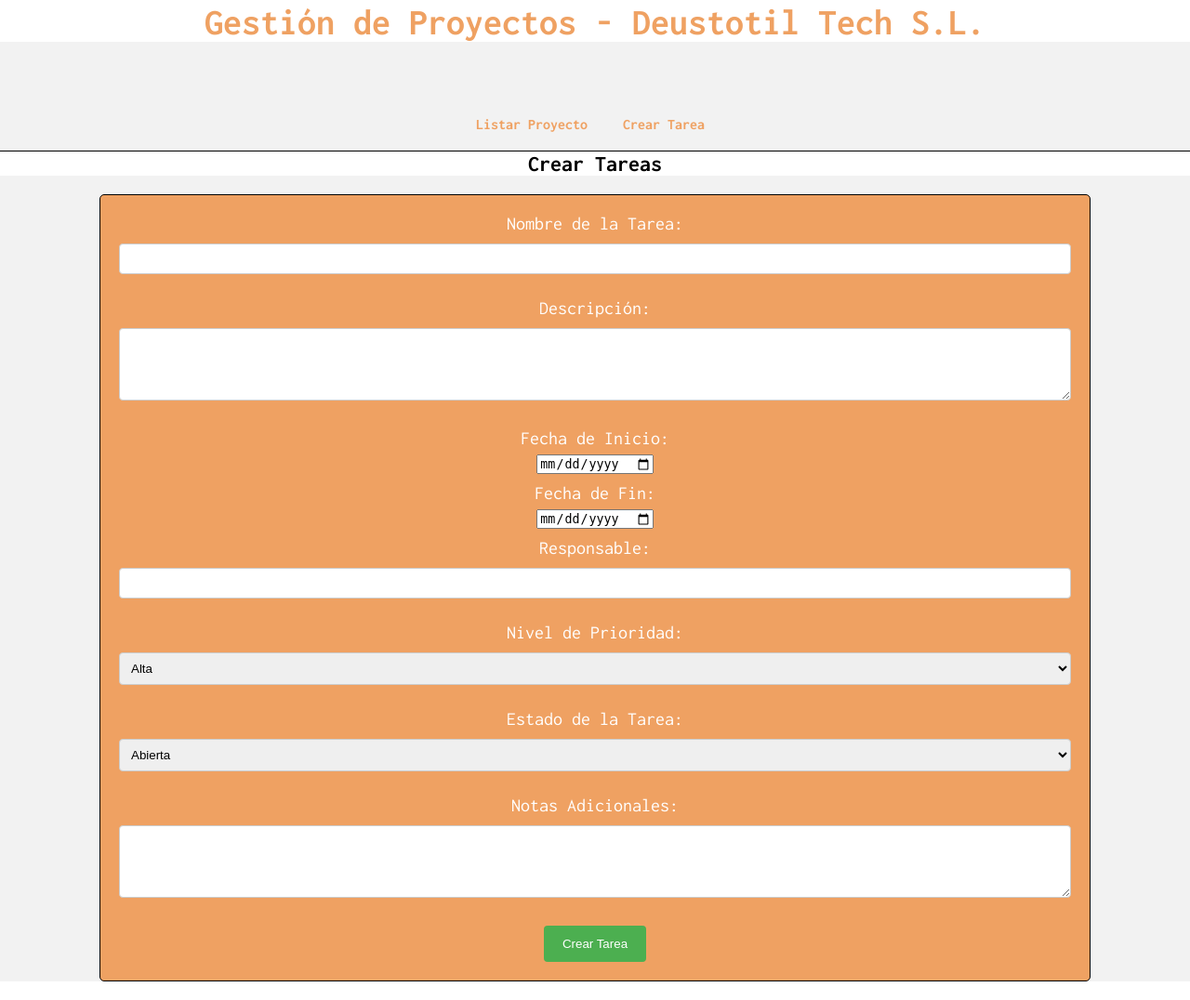
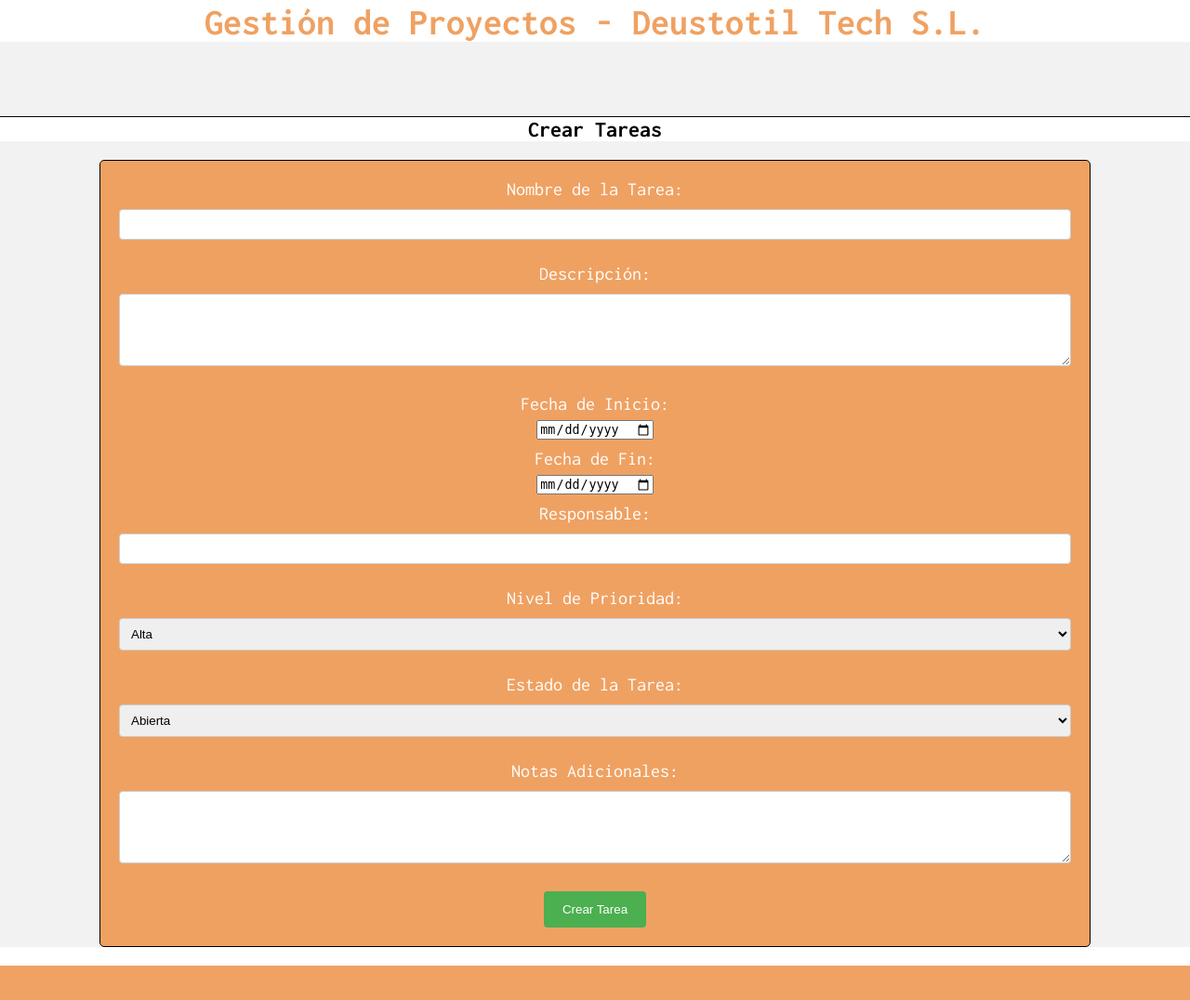
Before and after one commit to joncanadas/Grupo_9-Entregable_2, a Django app: page /DjangoGePrApp/crearTarea/ in a window 1280 px wide. Shown: the whole page at 93% size. After the commit the page ends 1039 px from the top, so only its background shows below. Run offline with Django 5.2, Linux system fonts and the light colour scheme.

Commit message:
+Codigo Html Correcion

```diff
--- a/DjangoGePrApp/templates/header.html
+++ b/DjangoGePrApp/templates/header.html
@@ -15,10 +15,6 @@
           <div class="logo"></div>
           <h1 class="tituloIndex">Gestión de Proyectos - Deustotil Tech S.L.</h1>
           <nav>
-              <ul>
-                  <li><a href="{% url 'listados' %}">Listar Proyecto</a></li>
-                  <li><a href="{% url 'crearTareas' %}">Crear Tarea</a></li>
-              <ul>
           <nav>
     </nav>
     <h2>{{ titulo_pagina }}</h2>
```
